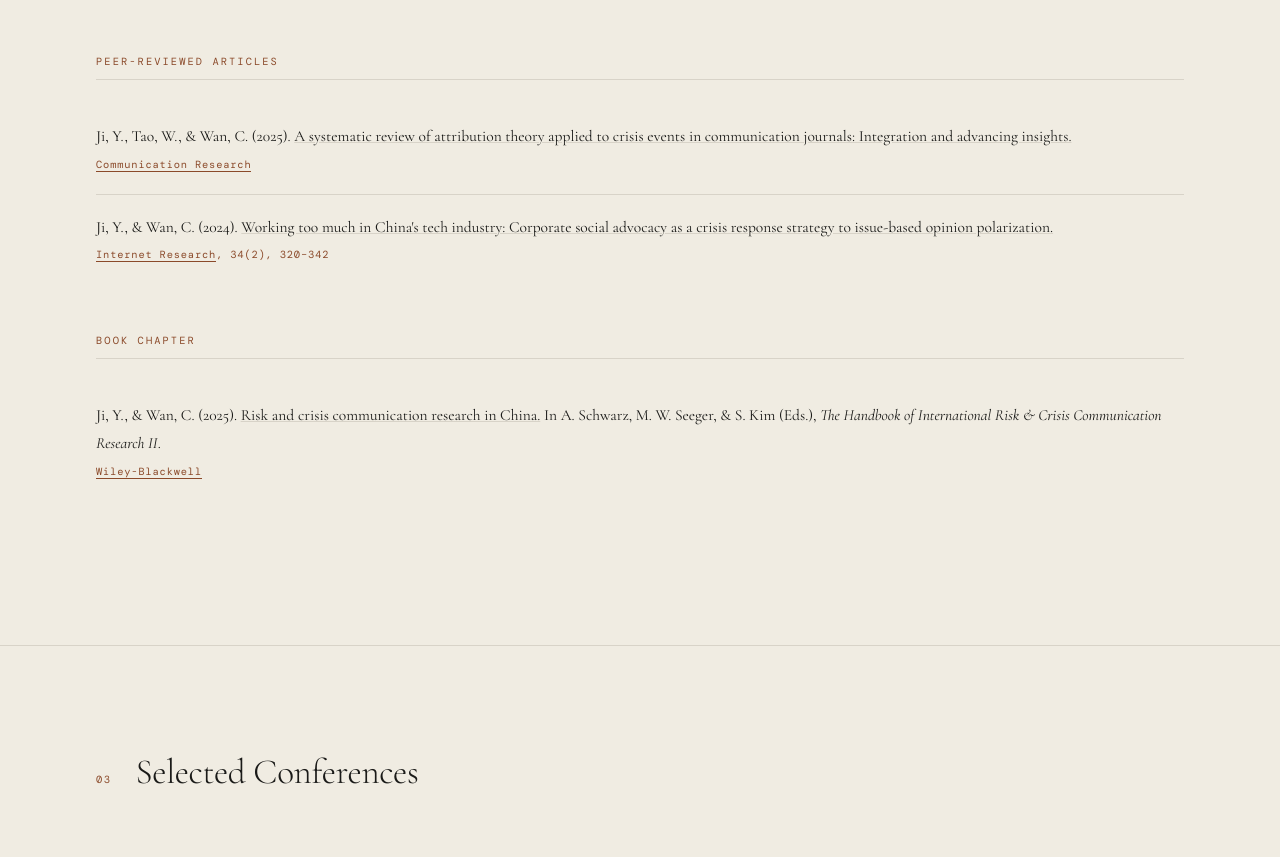
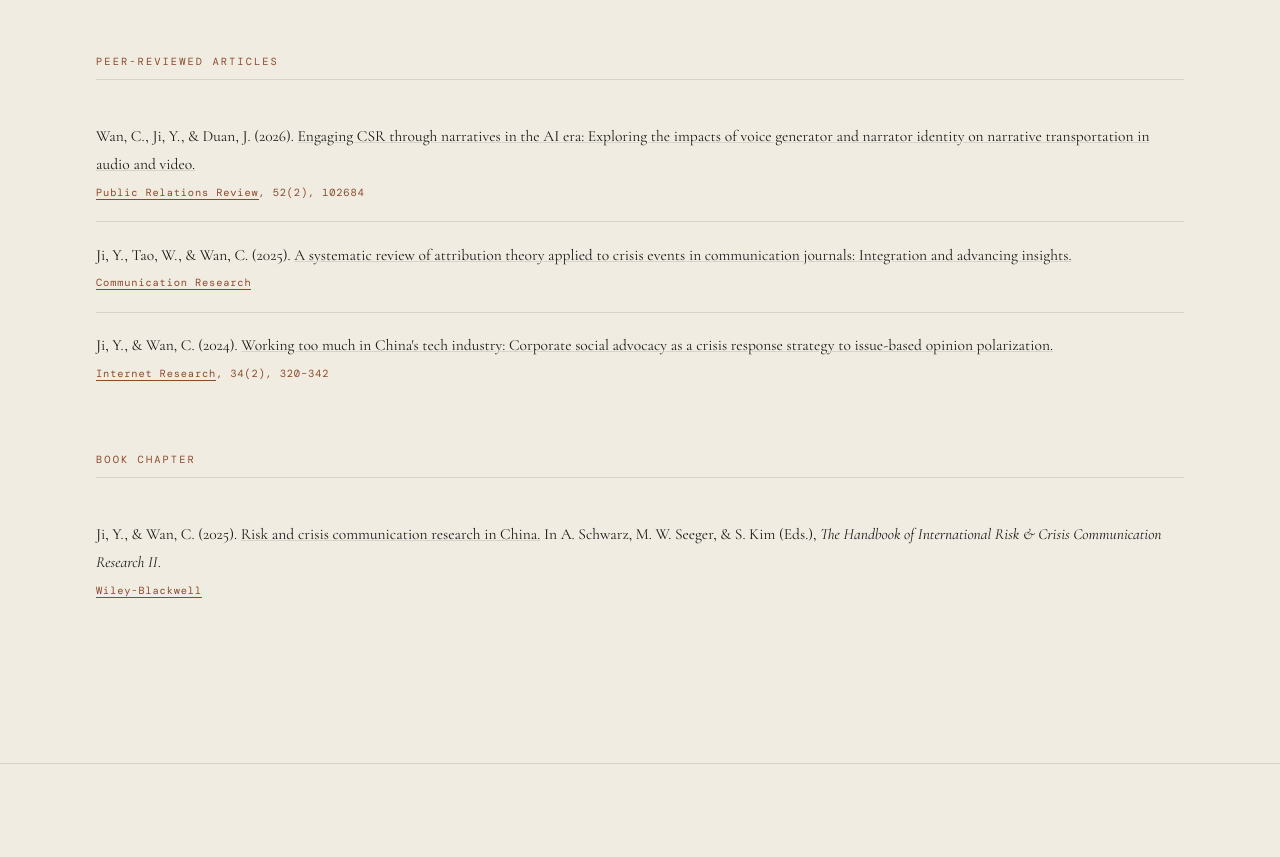
Before and after one commit to choxic/chang.wan.github.io, a plain HTML site: page index.html in a window 1280 px wide. Shown: the part 2403-3260 px from the top of the page. Drawn offline with nearby package versions, Linux system fonts and the light colour scheme; a web font is replaced by a local one.

Commit message:
Add Public Relations Review 2026 publication

```diff
--- a/index.html
+++ b/index.html
@@ -695,6 +695,11 @@
     <div class="pub-cat-title">Peer-Reviewed Articles</div>
 
     <div class="pub-item">
+      Wan, C., Ji, Y., &amp; Duan, J. (2026). <a href="https://doi.org/10.1016/j.pubrev.2026.102684" target="_blank" style="color:var(--ink);text-decoration:underline;text-decoration-color:var(--line);">Engaging CSR through narratives in the AI era: Exploring the impacts of voice generator and narrator identity on narrative transportation in audio and video.</a>
+      <div class="pub-journal"><a href="https://www.sciencedirect.com/journal/public-relations-review" target="_blank" style="color:var(--accent);text-decoration:none;border-bottom:1px solid var(--accent);">Public Relations Review</a>, 52(2), 102684</div>
+    </div>
+
+    <div class="pub-item">
       Ji, Y., Tao, W., &amp; Wan, C. (2025). <a href="https://doi.org/10.1177/00936502251319843" target="_blank" style="color:var(--ink);text-decoration:underline;text-decoration-color:var(--line);">A systematic review of attribution theory applied to crisis events in communication journals: Integration and advancing insights.</a>
       <div class="pub-journal"><a href="https://journals.sagepub.com/home/crx" target="_blank" style="color:var(--accent);text-decoration:none;border-bottom:1px solid var(--accent);">Communication Research</a></div>
     </div>
```
